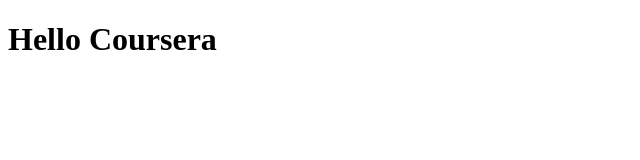
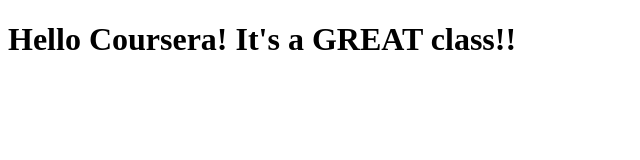
Before and after one commit to JasonKing66/coursera-assignment, a plain HTML site: page site/index.html in a window 1280 px wide. Shown: the whole page, without its empty margins (0-640 px from the left). Drawn offline with Linux system fonts and the light colour scheme.

Commit message:
small addition to our page content.

```diff
--- a/site/index.html
+++ b/site/index.html
@@ -4,6 +4,6 @@
 	<title>Hellow Coursera!</title>
 </head>
 <body>
-<h1>Hello Coursera</h1>
+<h1>Hello Coursera! It's a GREAT class!!</h1>
 </body>
 </html>
```
